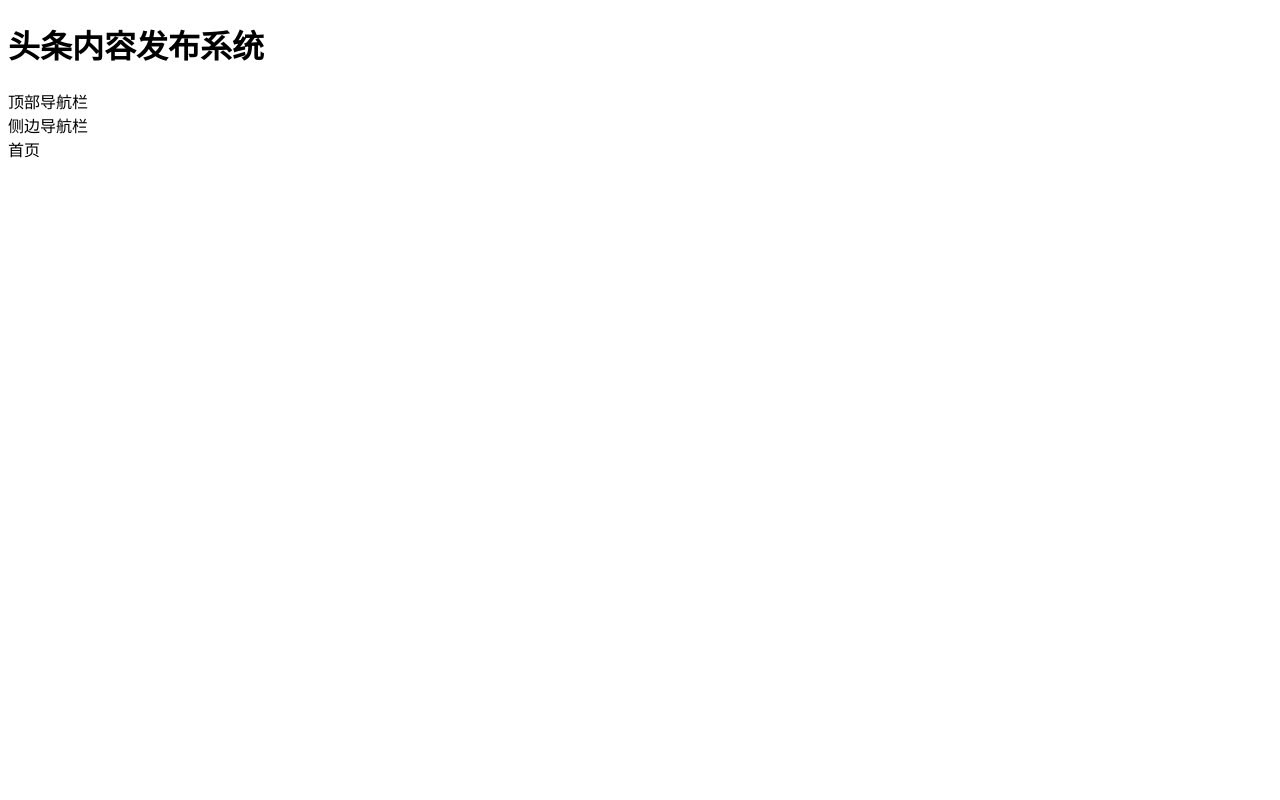
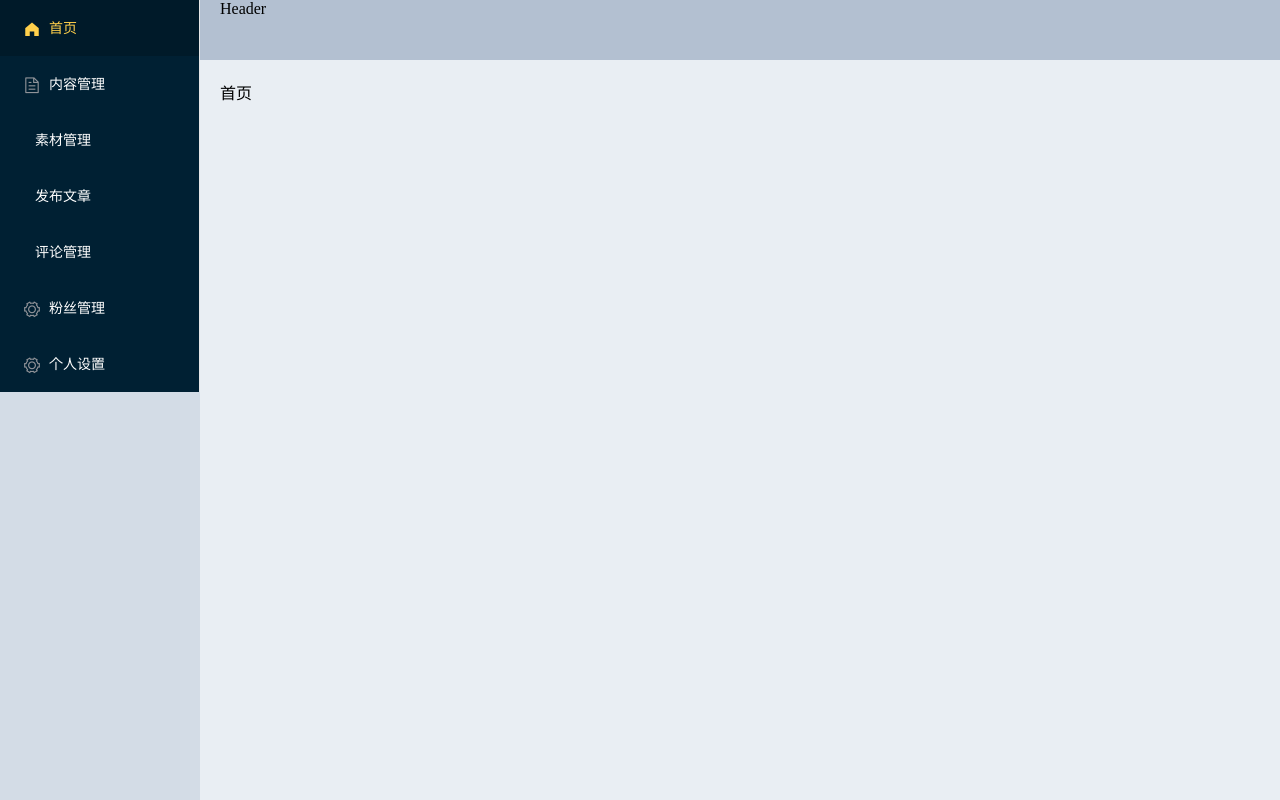
Before and after one commit to lilingling123456/my_toutiao_project_admin, a Vue app: page /#/ in a window 1280 px wide. Built offline with nearby package versions, Linux system fonts and the light colour scheme.

Commit message:
add layout-asside

```diff
--- /dev/null
+++ b/src/views/layout/components/aside.vue
@@ -0,0 +1,67 @@
+<template>
+  <!--
+    el-menu-item 的 index 不能重复，确保唯一即可
+   -->
+  <el-menu
+    class="nav-menu"
+    default-active="/"
+    background-color="#002033"
+    text-color="#fff"
+    active-text-color="#ffd04b"
+    router
+  >
+    <el-menu-item index="/">
+      <i class="el-icon-s-home"></i>
+      <span slot="title">首页</span>
+    </el-menu-item>
+    <el-menu-item index="/article">
+      <i class="el-icon-document"></i>
+      <span slot="title">内容管理</span>
+    </el-menu-item>
+    <el-menu-item index="/image">
+      <i class="iconfont iconimage"></i>
+      <span slot="title">素材管理</span>
+    </el-menu-item>
+    <el-menu-item index="/publish">
+      <i class="iconfont iconpublish"></i>
+      <span slot="title">发布文章</span>
+    </el-menu-item>
+    <el-menu-item index="/comment">
+      <i class="iconfont iconcomment"></i>
+      <span slot="title">评论管理</span>
+    </el-menu-item>
+    <el-menu-item index="/fans">
+      <i class="el-icon-setting"></i>
+      <span slot="title">粉丝管理</span>
+    </el-menu-item>
+    <el-menu-item index="/settings">
+      <i class="el-icon-setting"></i>
+      <span slot="title">个人设置</span>
+    </el-menu-item>
+  </el-menu>
+</template>
+
+<script>
+export default {
+  name: 'AppAside',
+  components: {},
+  props: {},
+  data () {
+    return {}
+  },
+  computed: {},
+  watch: {},
+  created () {},
+  mounted () {},
+  methods: {}
+}
+</script>
+
+<style scoped lang="less">
+.nav-menu {
+  .iconfont {
+    margin-right: 10px;
+    padding-left: 5px;
+  }
+}
+</style>
--- a/src/views/layout/index.vue
+++ b/src/views/layout/index.vue
@@ -1,18 +1,29 @@
 <template>
-  <div class="layout-container">
-    <div>顶部导航栏</div>
-
-    <div>侧边导航栏</div>
-
-    <!-- 子路由出口 -->
-    <router-view />
-  </div>
+  <el-container class="layout-container">
+    <el-aside
+      class="aside"
+      width="200px"
+    >
+      <app-aside class="aside-menu" />
+    </el-aside>
+    <el-container>
+      <el-header class="header">Header</el-header>
+      <el-main class="main">
+        <!-- 子路由出口 -->
+        <router-view />
+      </el-main>
+    </el-container>
+  </el-container>
 </template>
 
 <script>
+import AppAside from './components/aside'
+
 export default {
   name: 'LayoutIndex',
-  components: {},
+  components: {
+    AppAside
+  },
   props: {},
   data () {
     return {}
@@ -25,4 +36,24 @@
 }
 </script>
 
-<style scoped lang="less"></style>
+<style scoped lang="less">
+.layout-container {
+  position: fixed;
+  left: 0;
+  right: 0;
+  top: 0;
+  bottom: 0;
+}
+
+.aside {
+  background-color: #d3dce6;
+}
+
+.header {
+  background-color: #b3c0d1;
+}
+
+.main {
+  background-color: #e9eef3;
+}
+</style>
```
